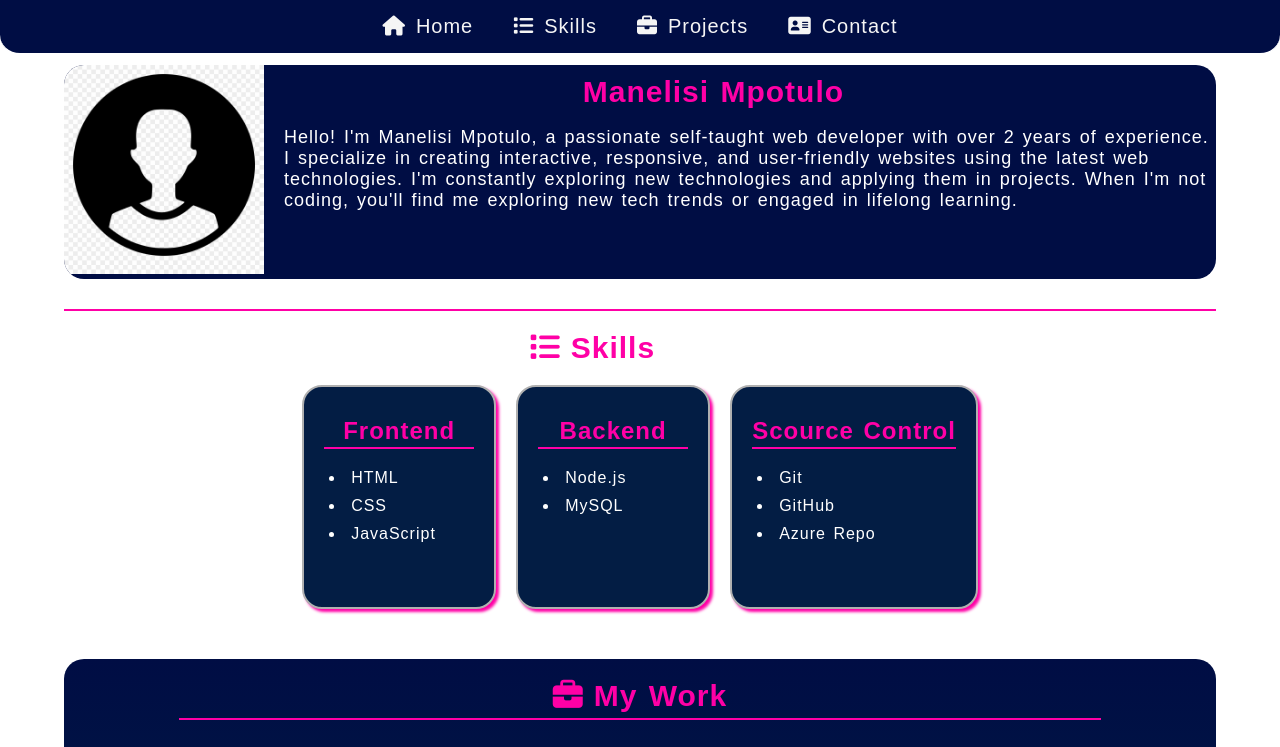
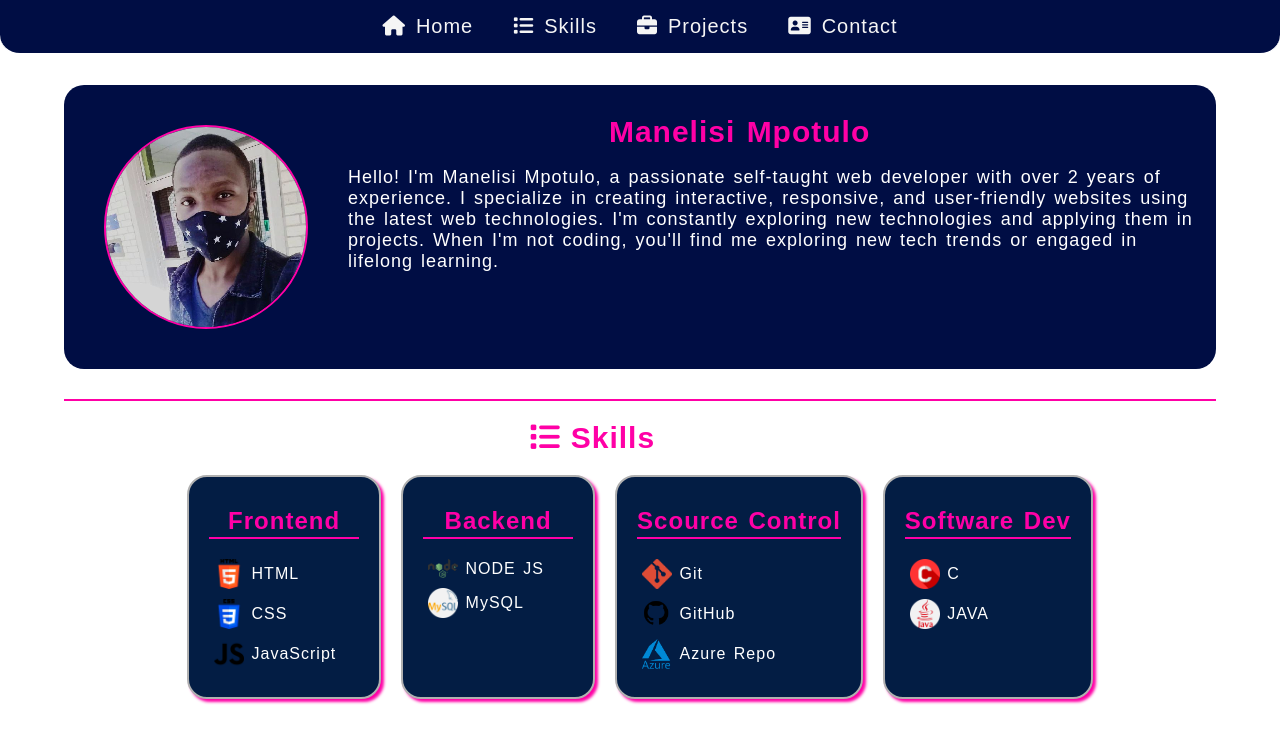
Before and after one commit to mmpotulo28/simple-website, a plain HTML site: page index.html in a window 1280 px wide. Shown: the top 747 px of the page. Drawn offline with Linux system fonts and the light colour scheme.

Commit message:
Responsive update

```diff
--- a/assets/css/style.css
+++ b/assets/css/style.css
@@ -40,6 +40,7 @@ body {
  border-radius: 0 0 20px 20px;
  min-height: 40px;
  font-size: 20px;
+ margin-bottom: 30px;
 }
 
 .main-nav ul {
@@ -55,6 +56,7 @@ body {
  height: 100%;
  vertical-align: middle;
  padding: 10px;
+ transition: all ease-in-out 0.2s;
 }
 
 .main-nav ul li a {
@@ -70,9 +72,10 @@ body {
 .main-nav ul li:hover,
 .main-nav ul li:hover a {
  color: var(--secondary-color);
+ font-weight: bold;
+ scale: 1.1;
 }
 
-/* about section */
 section {
  margin: 10px auto;
  display: block;
@@ -98,26 +101,39 @@ section {
  color: var(--secondary-color);
 }
 
+/* about section */
 .about-card {
- width: 100%;
+ max-width: 100%;
  height: fit-content;
  min-height: 200px;
  background-color: var(--primary-color);
- display: flex;
  position: relative;
  border-radius: 20px;
  overflow: hidden;
  font-size: 18px;
+ padding: 20px;
+ text-wrap: wrap;
+ display: grid;
+ grid-template-columns: 1fr auto;
 }
 
 .about-card .about-image {
  width: fit-content;
  border-radius: 10px 0 0 10px;
  margin-right: 20px;
+ display: flex;
+ justify-content: center;
+ align-items: center;
+ flex-direction: column;
+ padding: 20px;
 }
 
 .about-card .about-image img {
  max-width: 200px;
+ border-radius: 50%;
+ border: 2px solid var(--secondary-color);
+ /* image-rendering: crisp-edges; */
+ image-rendering: pixelated;
 }
 
 /* footer */
@@ -128,7 +144,7 @@ section {
  align-items: center;
  width: calc(100% - 40px);
  min-height: 50px;
- background-color: #11151c;
+ background-color: var(--primary-color);
  color: white;
  font-size: 15px;
  padding: 20px;
@@ -174,13 +190,22 @@ section {
 }
 
 .skill-group-card ul {
- list-style: inside;
+ list-style: none;
  padding: 0;
  margin: 0;
 }
 
 .skill-group-card ul li {
  padding: 5px;
+}
+
+.skill-image {
+ max-width: 30px;
+ vertical-align: middle;
+}
+
+.skill-text {
+ vertical-align: middle;
 }
 
 /* projects section */
@@ -204,11 +229,10 @@ section {
  border-radius: 20px;
  overflow: hidden;
  width: fit-content;
- /* max-width: 300px; */
  width: Max(100px, 300px);
  color: var(--primary-color);
- border-radius: 0 20px 0 20px;
  min-height: 500px;
+ box-shadow: none;
 }
 
 .project-card p {
@@ -356,11 +380,40 @@ section {
 /* media query */
 @media (max-width: 600px) {
  .main-nav ul li {
-  /* padding: 0 15px; */
   width: 30px;
  }
 
  .main-nav ul li a span {
   display: none;
  }
+
+ .main-nav ul li a {
+  font-size: 20px;
+ }
+
+ .contact-card {
+  display: grid;
+  grid-template-columns: 1fr;
+ }
+
+ .contact-card .contact-info {
+  border-right: none;
+  border-bottom: 2px solid var(--secondary-color);
+  padding-bottom: 30px;
+ }
+
+ .contact-card .contact-info .social-media-content {
+  border-top: none;
+ }
+
+ .contact-card .contact-form button {
+  display: block;
+  margin: 20px auto;
+ }
+
+ .about-card {
+  display: grid;
+  grid-template-columns: 1fr;
+  text-align: left;
+ }
 }
--- a/index.html
+++ b/index.html
@@ -35,7 +35,7 @@
    <section class="about">
     <div class="about-card">
      <div class="about-image">
-      <img src="./assets/images/clipart-profile-6.jpg" alt="profile image" />
+      <img src="./assets/images/tuiop.jpeg" alt="profile image" />
      </div>
      <div class="about-info">
       <h1 class="about-heading section-heading">Manelisi Mpotulo</h1>
@@ -63,9 +63,30 @@
       </div>
       <div class="skill-group-content">
        <ul>
-        <li>HTML</li>
-        <li>CSS</li>
-        <li>JavaScript</li>
+        <li>
+         <img
+          src="./assets/images/skills/clipboard-image-3.png"
+          alt=""
+          class="skill-image"
+         />
+         <span class="skill-text">HTML</span>
+        </li>
+        <li>
+         <img
+          src="./assets/images/skills/clipboard-image-4.png"
+          alt=""
+          class="skill-image"
+         />
+         <span class="skill-text">CSS</span>
+        </li>
+        <li>
+         <img
+          src="./assets/images/skills/clipboard-image-5.png"
+          alt=""
+          class="skill-image"
+         />
+         <span class="skill-text">JavaScript</span>
+        </li>
        </ul>
       </div>
      </div>
@@ -75,8 +96,22 @@
       </div>
       <div class="skill-group-content">
        <ul>
-        <li>Node.js</li>
-        <li>MySQL</li>
+        <li>
+         <img
+          src="./assets/images/skills/Node_logo_NodeJS.png"
+          alt=""
+          class="skill-image"
+         />
+         <span class="skill-text">NODE JS</span>
+        </li>
+        <li>
+         <img
+          src="./assets/images/skills/clipboard-image-7.png"
+          alt=""
+          class="skill-image"
+         />
+         <span class="skill-text">MySQL</span>
+        </li>
        </ul>
       </div>
      </div>
@@ -86,9 +121,55 @@
       </div>
       <div class="skill-group-content">
        <ul>
-        <li>Git</li>
-        <li>GitHub</li>
-        <li>Azure Repo</li>
+        <li>
+         <img
+          src="./assets/images/skills/git-icon-logo-png-transparent.png"
+          alt=""
+          class="skill-image"
+         />
+         <span class="skill-text">Git</span>
+        </li>
+        <li>
+         <img
+          src="./assets/images/skills/clipboard-image-17.png"
+          alt=""
+          class="skill-image"
+         />
+         <span class="skill-text">GitHub</span>
+        </li>
+        <li>
+         <img
+          src="./assets/images/skills/clipboard-image-16.png"
+          alt=""
+          class="skill-image"
+         />
+         <span class="skill-text">Azure Repo</span>
+        </li>
+       </ul>
+      </div>
+     </div>
+     <div class="skill-group-card card">
+      <div class="skill-group-heading">
+       <h2>Software Dev</h2>
+      </div>
+      <div class="skill-group-content">
+       <ul>
+        <li>
+         <img
+          src="./assets/images/skills/clipboard-image-9.png"
+          alt=""
+          class="skill-image"
+         />
+         <span class="skill-text">C</span>
+        </li>
+        <li>
+         <img
+          src="./assets/images/skills/clipboard-image-8.png"
+          alt=""
+          class="skill-image"
+         />
+         <span class="skill-text">JAVA</span>
+        </li>
        </ul>
       </div>
      </div>
```
Also changed, not shown: assets/images/skills/Node_logo_NodeJS.png (added), assets/images/skills/clipboard-image-3.png (added), assets/images/skills/git-icon-logo-png-transparent.png (added), assets/images/tuiop.jpeg (added).
